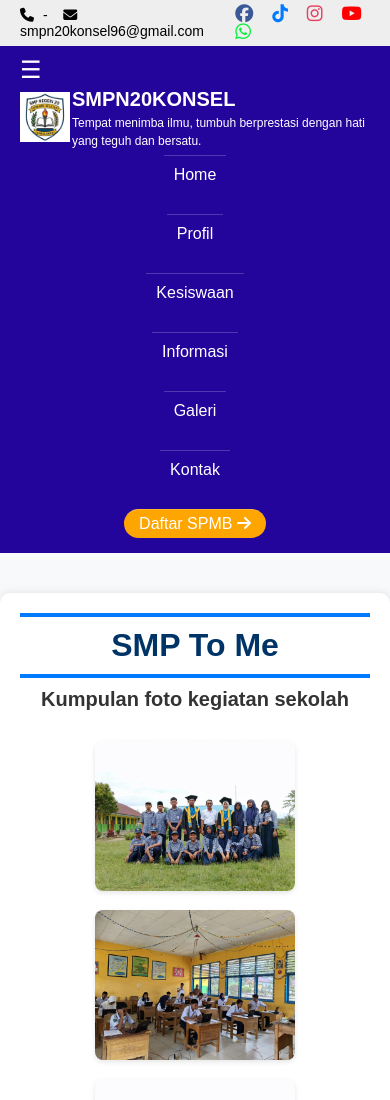
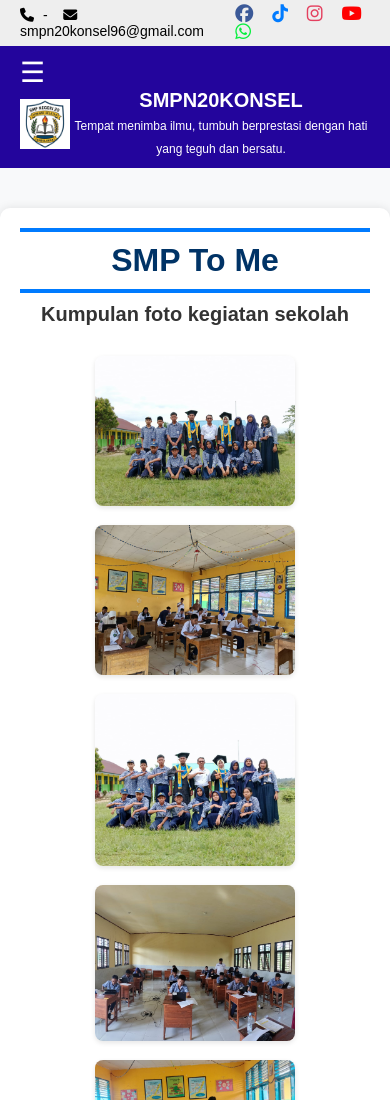
Before and after one commit to SMPN20KONSEL/SMP-Negeri-20-Konawe-Selatan, a plain HTML site: page galeri.html in a window 390 px wide. Shown: the top 1100 px of the page. Drawn offline with Linux system fonts and the light colour scheme.

Commit message:
galeri.html

```diff
--- a/galeri.html
+++ b/galeri.html
@@ -21,29 +21,33 @@
           <a href="https://wa.me/qr/AXZTONE55Z4YK1"><i class="fab fa-whatsapp"></i></a>
     </div>
   </div>
-  <nav>
-<div class="nav-toggle" onclick="document.querySelector('.nav-links').classList.toggle('active')">
-  &#9776;
-</div>
-<div class="logo" style="display: flex; align-items: center; gap: 2px;">
-  <img src="image/Logo_transparent.png" alt="Logo" style="width: 50px;background-color:white;">
-  <div style="display: flex; flex-direction: column; align-items: flex-start; line-height: 1.5;">
-    <h2 style="margin: 0; font-size: 20px; color: white;">SMPN20KONSEL</h2>
-    <small style="font-size: 12px; color: white;">Tempat menimba ilmu, tumbuh berprestasi dengan hati yang teguh dan bersatu.</small>
+<nav>
+  <!-- Tombol garis tiga -->
+  <div class="nav-toggle">&#9776;</div>
+
+  <!-- Logo -->
+  <div class="logo">
+    <img src="image/Logo_transparent.png" alt="Logo" style="width:50px; background-color:white;">
+    <h2 style="margin:0; font-size:20px; color:white;">
+      SMPN20KONSEL<br>
+      <small style="font-size:12px; font-weight:normal; color:white;">
+        Tempat menimba ilmu, tumbuh berprestasi dengan hati yang teguh dan bersatu.
+      </small>
+    </h2>
   </div>
-</div>
 
-</div>
-    <div class="nav-links" style="display:flex;align-items:center;flex-wrap:wrap;gap:10px;">
-      <a href="index.html" style="color:white;text-decoration:none;">Home</a>
-      <a href="profil.html" style="color:white;text-decoration:none;">Profil</a>
-      <a href="kesiswaan.html" style="color:white;text-decoration:none;">Kesiswaan</a>
-      <a href="informasi.html" style="color:white;text-decoration:none;">Informasi</a>
-      <a href="galeri.html" style="color:white;text-decoration:none;">Galeri</a>
-      <a href="kontak.html" style="color:white;text-decoration:none;">Kontak</a>
-      <a class="login-btn" href="daftar_spmb.html" style="background-color:orange;color:white;padding:5px 15px;border-radius:20px;text-decoration:none;">Daftar SPMB <i class="fas fa-arrow-right"></i></a>
-    </div>
-  </nav>
+  <!-- Menu -->
+  <div class="nav-links">
+    <a href="index.html">Home</a>
+    <a href="profil.html">Profil</a>
+    <a href="kesiswaan.html">Kesiswaan</a>
+    <a href="informasi.html">Informasi</a>
+    <a href="galeri.html">Galeri</a>
+    <a href="kontak.html">Kontak</a>
+    <a class="login-btn" href="daftar_spmb.html">Daftar SPMB <i class="fas fa-arrow-right"></i></a>
+  </div>
+</nav>
+
 </header>
 
 <head>
@@ -167,6 +171,37 @@
         flex: 1 1 100%;
       }
     }
+      .nav-toggle {
+    display: none;
+    font-size: 28px;
+    cursor: pointer;
+    color: white;
+  }
+
+  .nav-links {
+    display: flex;
+    align-items: center;
+    flex-wrap: wrap;
+    gap: 10px;
+  }
+
+  @media (max-width: 768px) {
+    .nav-toggle {
+      display: block;
+    }
+
+    .nav-links {
+      display: none;
+      flex-direction: column;
+      background-color: #f5cd05;
+      width: 100%;
+      padding: 10px;
+    }
+
+    .nav-links.active {
+      display: flex;
+    }
+  }
   </style>
 </head>
 <body>
@@ -266,6 +301,16 @@
 <div class="bottom-bar" style="background-color:#f7df09;text-align:center;padding:10px;font-size:14px;">
   © 2025 SMPN 20 Konawe Selatan <span style="color:red">❤</span> Email: smpn20konsel96@gmail.cm
 </div>
+<script>
+  document.addEventListener("DOMContentLoaded", function () {
+    const toggle = document.querySelector(".nav-toggle");
+    const navLinks = document.querySelector(".nav-links");
+
+    toggle.addEventListener("click", function () {
+      navLinks.classList.toggle("active");
+    });
+  });
+</script>
 
 </body>
 </html>
```
